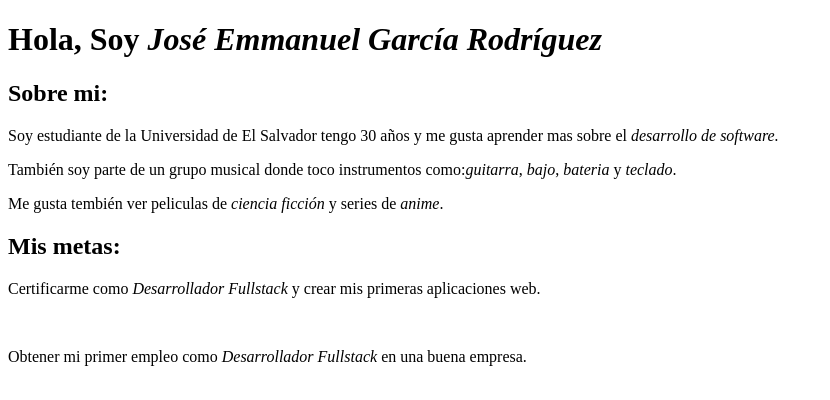
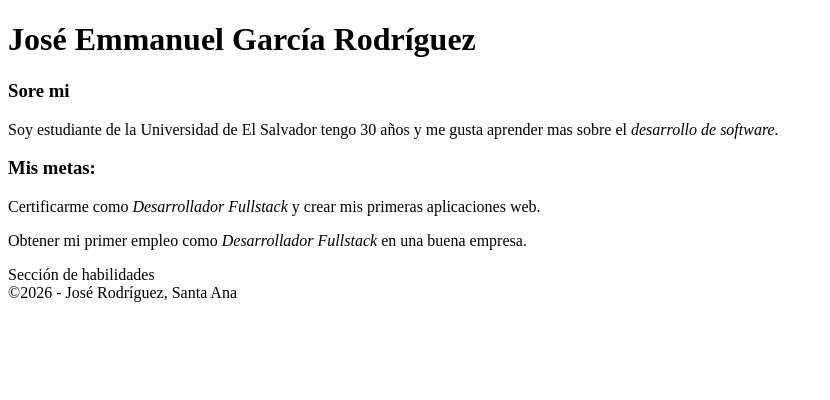
Before and after one commit to jrodriguez764/mi-portafolio, a plain HTML site: page index.html in a window 1280 px wide. Shown: the whole page, without its empty margins (0-830 px from the left). Drawn offline with Linux system fonts and the light colour scheme.

Commit message:
Aplica estructura semántica

```diff
--- a/index.html
+++ b/index.html
@@ -1,21 +1,38 @@
 <!DOCTYPE html>
 <html lang="es">
+
 <head>
     <meta charset="UTF-8">
     <meta name="viewport" content="width=device-width, initial-scale=1.0">
-    <title>Mi página de presentación</title>
+    <title>José Rodríguez</title>
 </head>
+
 <body>
-    <!--Aqui escribi mi nombre-->
-    <h1>Hola, Soy <em>José Emmanuel García Rodríguez</em></h1>
-    <!--Aqui comente cosas acerca de mi-->
-    <h2><strong>Sobre mi:</strong></h2>
-    <p>Soy estudiante de la Universidad de El Salvador tengo 30 años y me gusta aprender mas sobre el <em>desarrollo de software.</em></p>
-    <p>También soy parte de un grupo musical donde toco instrumentos como:<em>guitarra</em>, <em>bajo</em>, <em>bateria</em> y <em>teclado</em>.</p>
-    <p>Me gusta tembién ver peliculas de <em>ciencia ficción </em> y series de <em>anime</em>.</p>
-    <!--Aqui puse mis metas-->
-    <h2><strong>Mis metas:</strong></h2>
-    <p>Certificarme como <em>Desarrollador Fullstack</em> y crear mis primeras aplicaciones web.</p><br>
-    <p>Obtener mi primer empleo como <em>Desarrollador Fullstack</em>  en una buena empresa.</p>
+    <header>
+        <h1>José Emmanuel García Rodríguez</h1>
+        <nav><!--Aqui la barra de navegación se creara en la sesión 3--></nav>
+    </header>
+    <main>
+        <section id="sobre_mi">
+            <article>
+                <h3>Sore mi</h3>
+                <!--Sobre mi-->
+                <p>Soy estudiante de la Universidad de El Salvador tengo 30 años y me gusta aprender mas sobre el
+                    <em>desarrollo de software.</em>
+                </p>
+            </article>
+        </section>
+        <section id="mis_metas">
+            <article>
+                <h3>Mis metas:</h3>
+                <!--Mis metas-->
+                <p>Certificarme como <em>Desarrollador Fullstack</em> y crear mis primeras aplicaciones web.</p>
+                <p>Obtener mi primer empleo como <em>Desarrollador Fullstack</em> en una buena empresa.</p>
+            </article>
+        </section>
+        <section id="habilidades">Sección de habilidades</section>
+    </main>
+    <footer>&copy;2026 - José Rodríguez, Santa Ana</footer>
 </body>
+
 </html>
```
